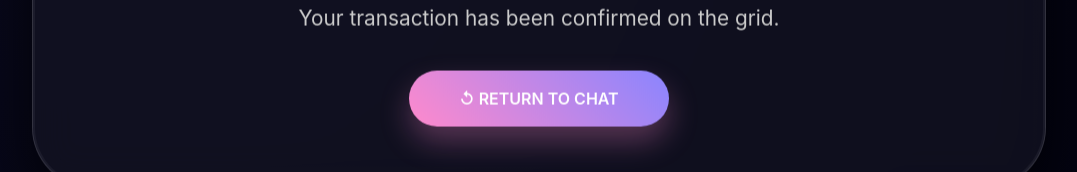
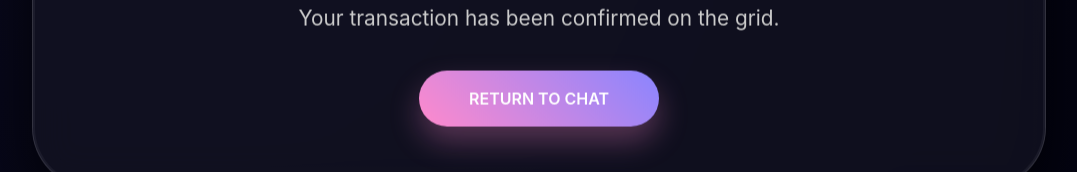
Before and after one commit to vikasitaliya/secure-chat, a website: page public/payment-success.html in a window 1280 px wide. Shown: the part 406-578 px from the top of the page, without its empty margins (101-1178 px from the left). Drawn offline with Linux system fonts and the light colour scheme.

Commit message:
Auto-commit: Changes saved on $(date)

```diff
--- a/public/payment-success.html
+++ b/public/payment-success.html
@@ -3,7 +3,7 @@
 <head>
   <meta charset="UTF-8">
   <meta name="viewport" content="width=device-width, initial-scale=1.0">
-  <title>NEXUS · Payment Successful</title>
+  <title>NEXUS - Payment Successful</title>
   <style>
     body {
       margin: 0;
@@ -65,7 +65,7 @@
   <div class="card">
     <h1>✅ PAYMENT SUCCESSFUL</h1>
     <p>Your transaction has been confirmed on the grid.</p>
-    <a href="/">↺ RETURN TO CHAT</a>
+    <a href="/">RETURN TO CHAT</a>
   </div>
 </body>
 </html>
```
